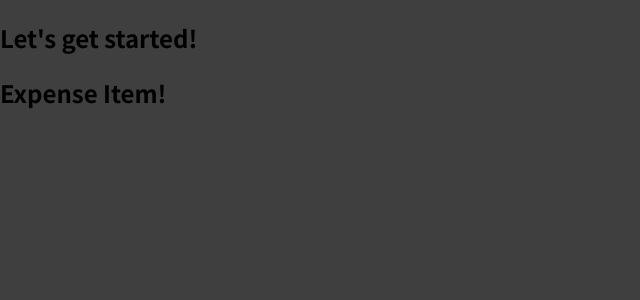
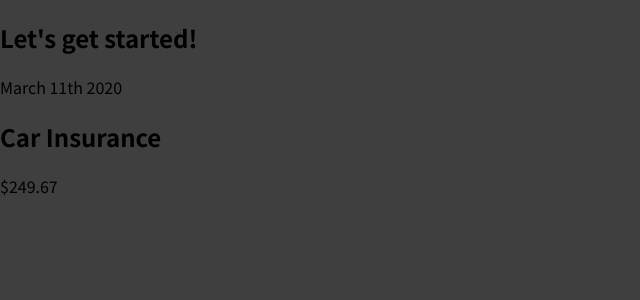
Before and after one commit to jripke74/react-0001, a JavaScript app: page / in a window 1280 px wide. Shown: the top 300 px of the page, without its empty margins (0-640 px from the left). Built offline with nearby package versions, Linux system fonts and the light colour scheme.

Commit message:
add html to ExpanseItem() component

```diff
--- a/src/components/ExpenseItem.js
+++ b/src/components/ExpenseItem.js
@@ -1,5 +1,13 @@
 function ExpenseItem() {
-  return <h2>Expense Item!</h2>
+  return (
+    <div>
+      <div>March 11th 2020</div>
+      <div>
+        <h2>Car Insurance</h2>
+        <div>$249.67</div>
+      </div>
+    </div>
+  );
 }
 
 export default ExpenseItem;
```
